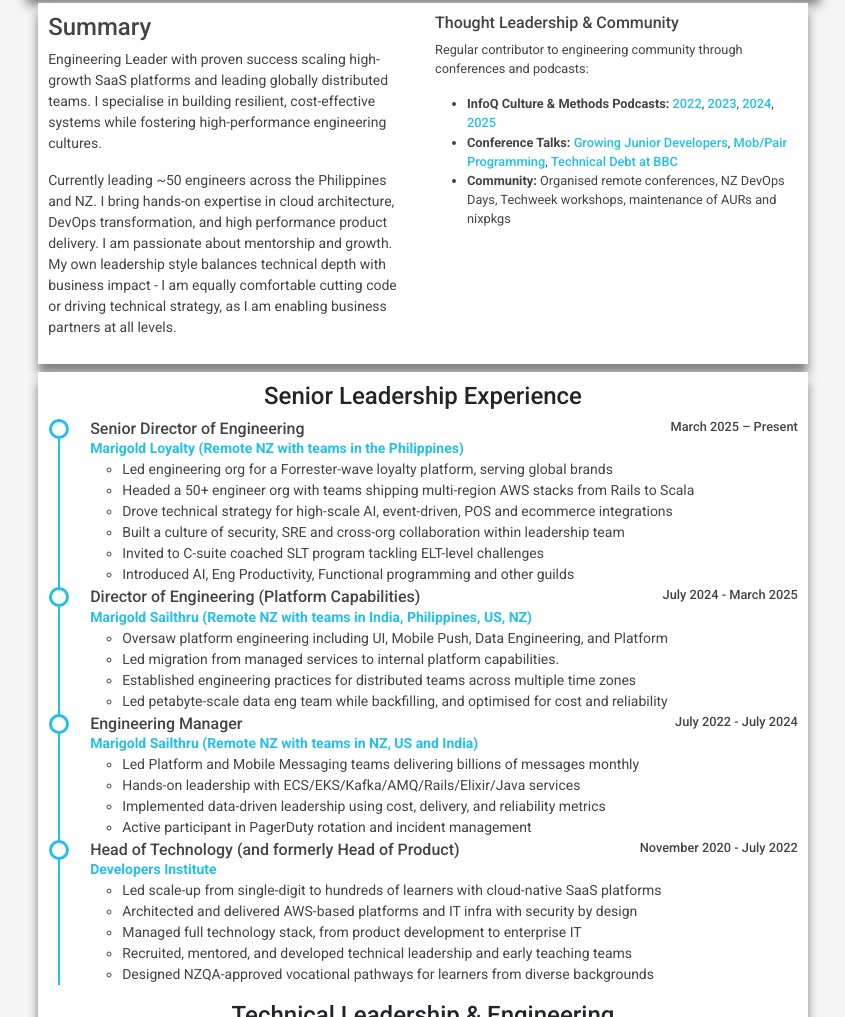
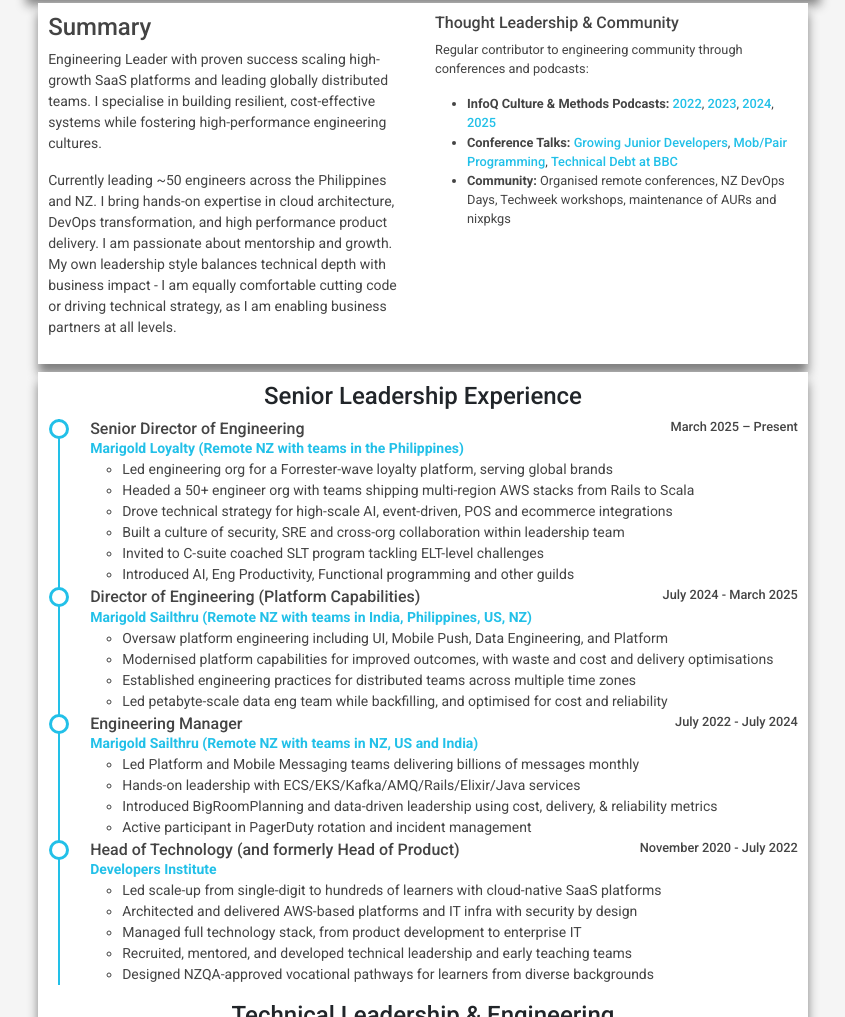
Before and after one commit to fiq/resume, a plain HTML site: page cv/index.html in a window 1280 px wide. Shown: the part 181-1198 px from the top of the page, without its empty margins (217-1062 px from the left). Drawn offline with nearby package versions, Linux system fonts and the light colour scheme.

Commit message:
copy - edit

```diff
--- a/cv/index.html
+++ b/cv/index.html
@@ -216,7 +216,7 @@
                 >
                 <ul>
                   <li>Oversaw platform engineering including UI, Mobile Push, Data Engineering, and Platform</li>
-                  <li>Led migration from managed services to internal platform capabilities.</li>
+                  <li>Modernised platform capabilities for improved outcomes, with waste and cost and delivery optimisations</li>
                   <li>Established engineering practices for distributed teams across multiple time zones</li>
                   <li>Led petabyte-scale data eng team while backfilling, and optimised for cost and reliability</li>
                 </ul>
@@ -239,7 +239,7 @@
                 <ul>
                   <li>Led Platform and Mobile Messaging teams delivering billions of messages monthly</li>
                   <li>Hands-on leadership with ECS/EKS/Kafka/AMQ/Rails/Elixir/Java services</li>
-                  <li>Implemented data-driven leadership using cost, delivery, and reliability metrics</li>
+                  <li>Introduced BigRoomPlanning and data-driven leadership using cost, delivery, &amp; reliability metrics</li>
                   <li>Active participant in PagerDuty rotation and incident management</li>
                 </ul>
               </li>
```
Also changed, not shown: 2 other files.
